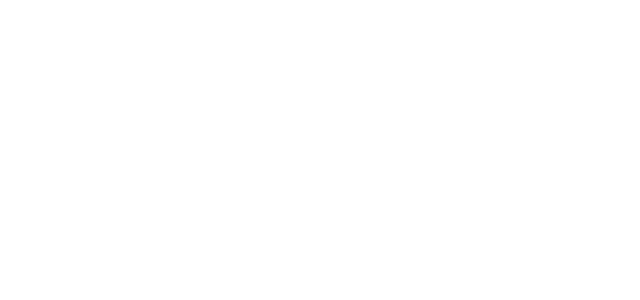
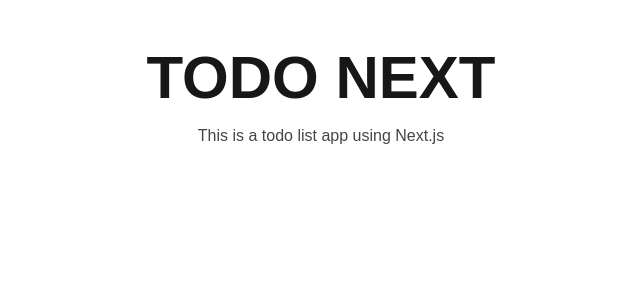
Before and after one commit to guillaumeag/todo-next, a Next.js app: page / in a window 1280 px wide. Shown: the top 300 px of the page, without its empty margins (319-959 px from the left). Built offline with nearby package versions, Linux system fonts and the light colour scheme.

Commit message:
Home: Update layout and add a title

```diff
--- a/src/app/page.tsx
+++ b/src/app/page.tsx
@@ -1,7 +1,12 @@
-import Image from "next/image";
-
 export default function Home() {
   return (
-    <main></main>
+    <main className="container mx-auto px-4 py-8">
+      <div className="grid grid-cols-1 max-w-2xl mx-auto">
+        <div className="text-center mb-8">
+          <h1 className="text-6xl font-black uppercase py-4">Todo Next</h1>
+          <p className="text-current/80">This is a todo list app using Next.js</p>
+        </div>
+      </div>
+    </main>
   );
 }
```
